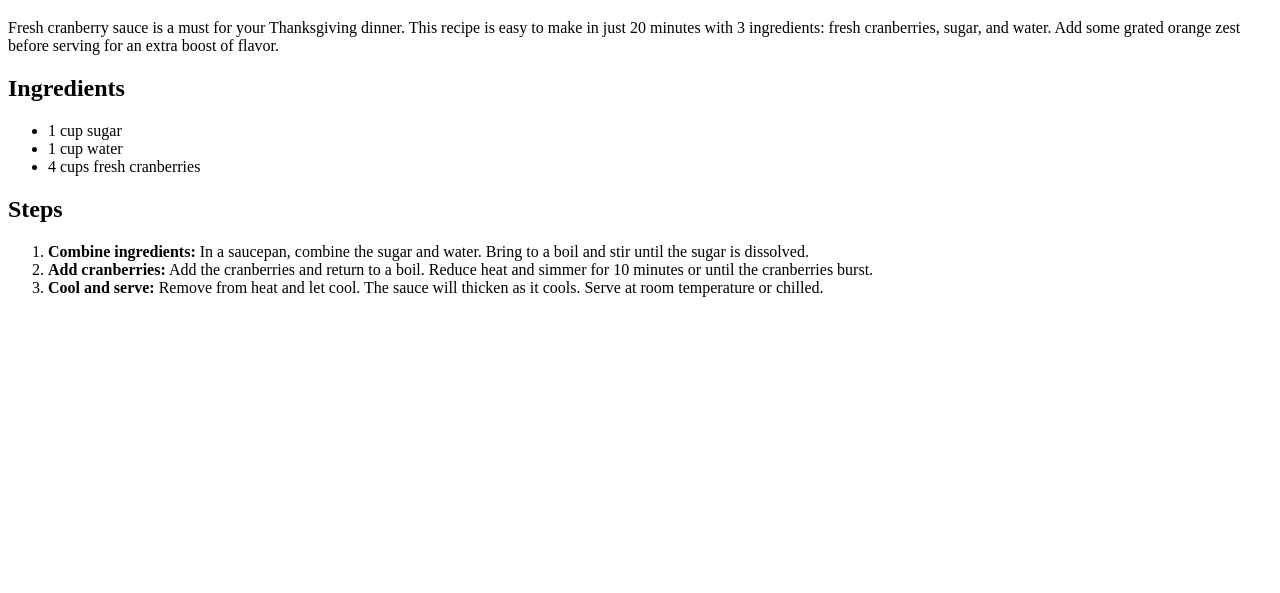
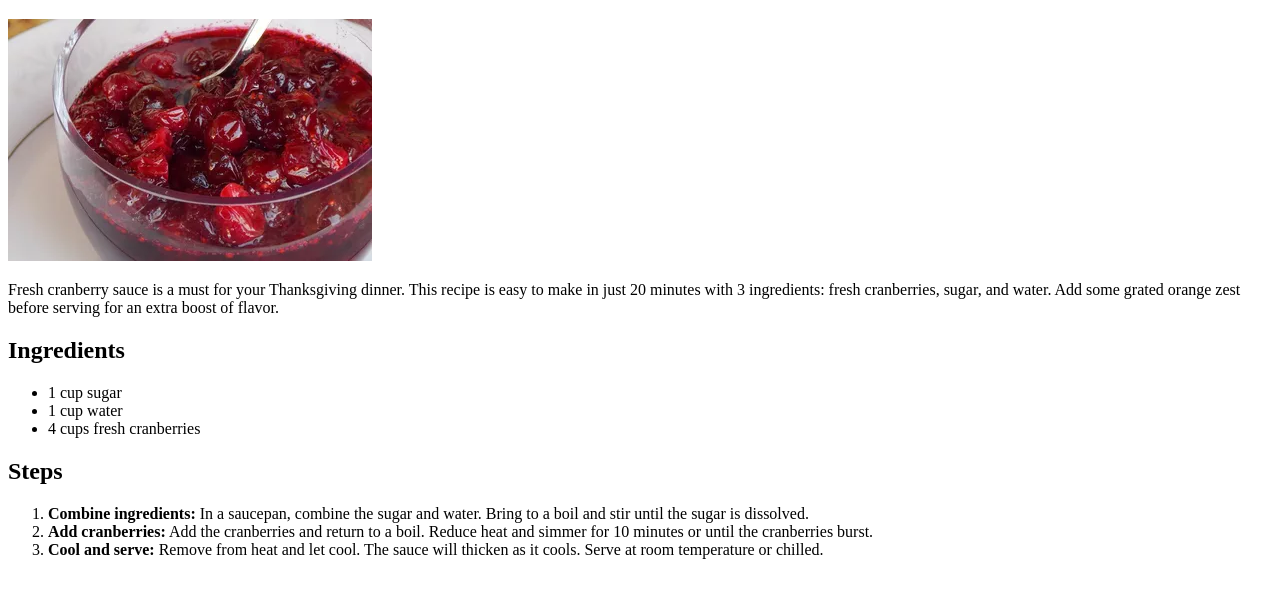
Before and after one commit to sriharip316/odin-recipes, a plain HTML site: page recipes/cranberry-sauce.html in a window 1280 px wide. Shown: the part 61-654 px from the top of the page. Drawn offline with Linux system fonts and the light colour scheme.

Commit message:
Add image for Fresh Cranberry Sauce recipe

```diff
--- a/recipes/cranberry-sauce.html
+++ b/recipes/cranberry-sauce.html
@@ -7,6 +7,7 @@
   </head>
   <body>
     <h1>Fresh Cranberry Sauce</h1>
+    <img src="/images/cranberry-sauce.jpg" alt="Fresh Cranberry Sauce" />
     <p>
       Fresh cranberry sauce is a must for your Thanksgiving dinner. This recipe
       is easy to make in just 20 minutes with 3 ingredients: fresh cranberries,
```
Also changed, not shown: images/cranberry-sauce.jpg (added).
